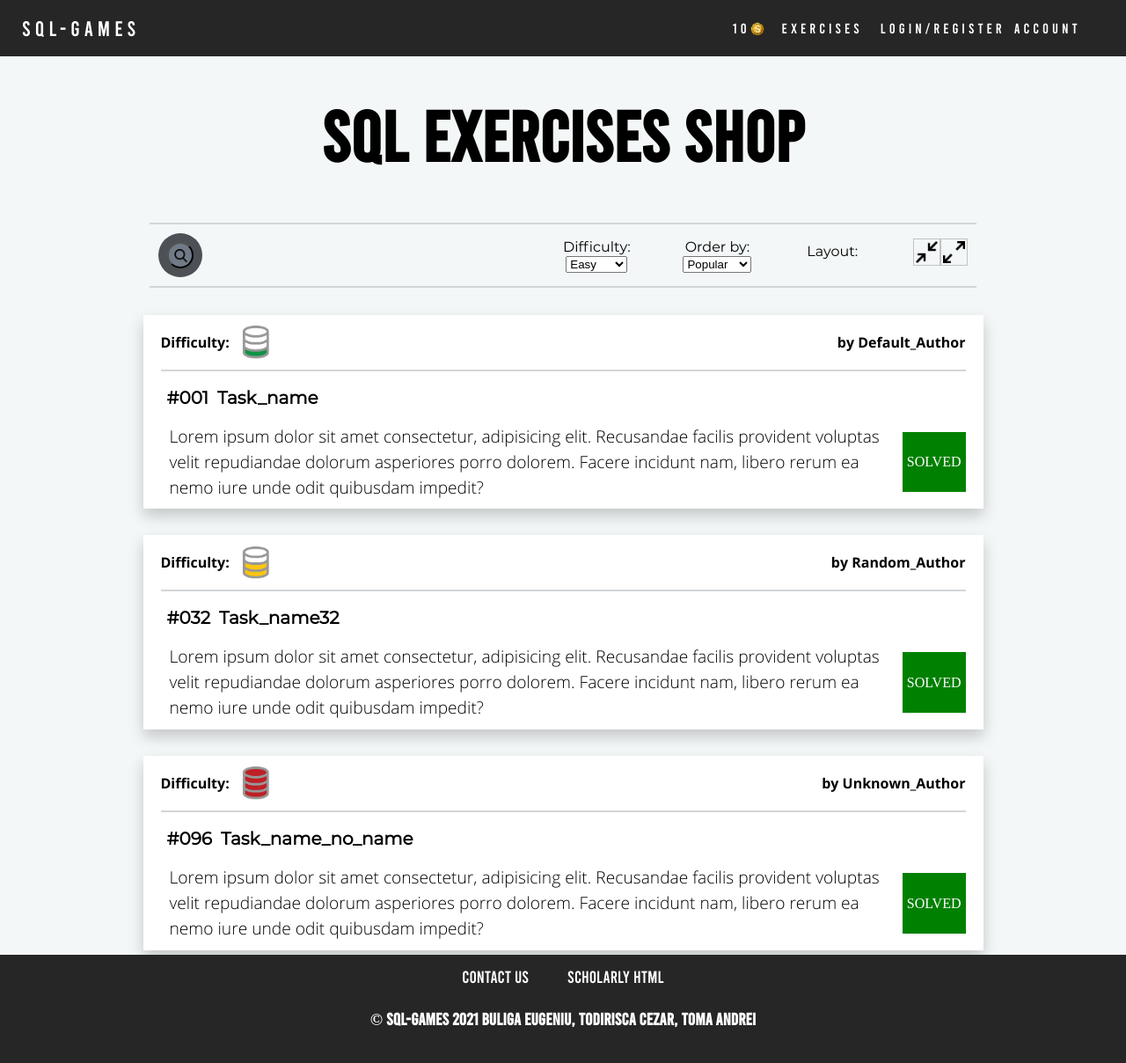
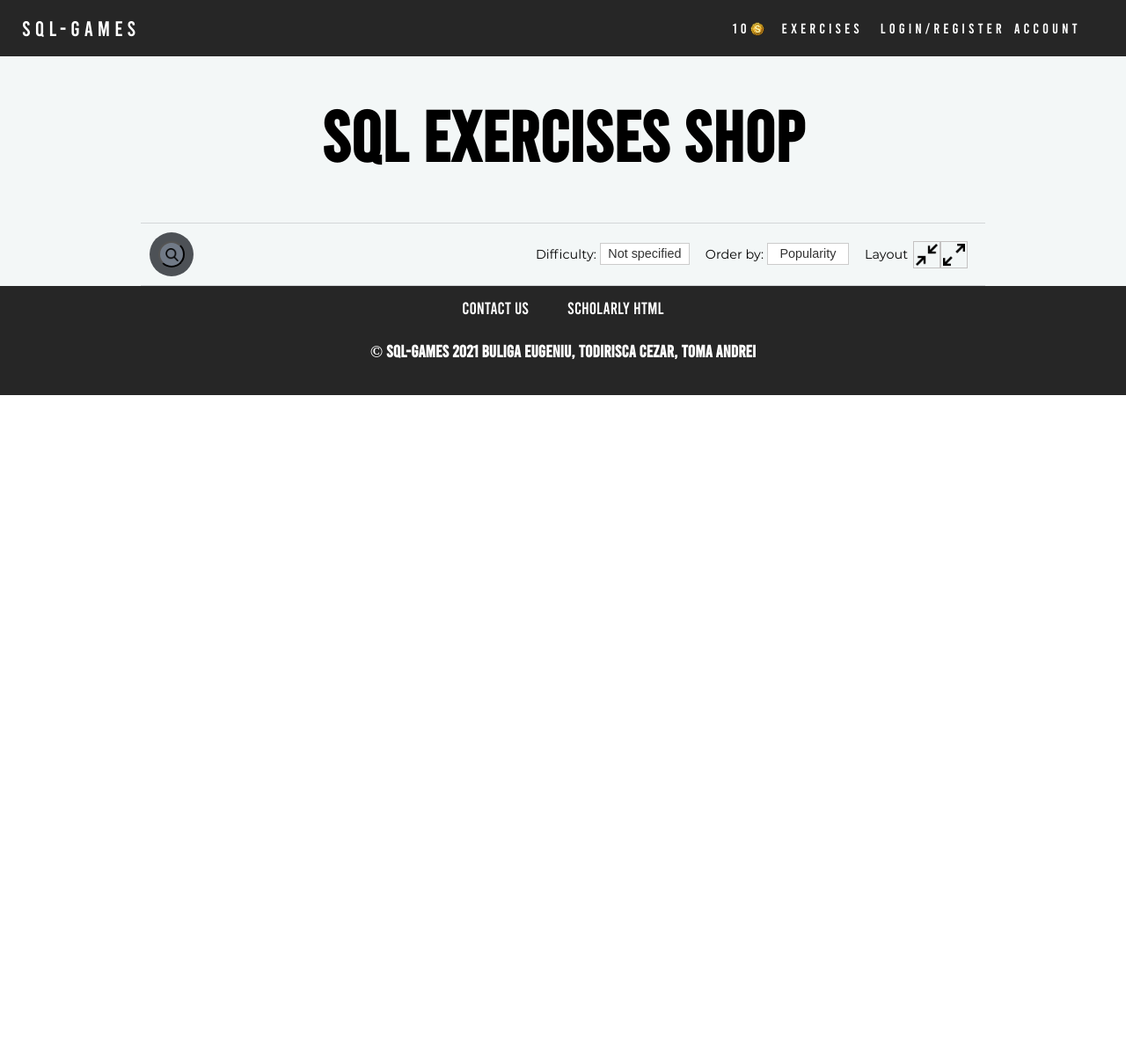
Before and after one commit to Ca3zsar/SQL-Games, a PHP site: page /shop.html in a window 1280 px wide. Shown: the whole page at 88% size. After the commit the page ends 449 px from the top, so only its background shows below. Run offline with PHP 8.4, Linux system fonts and the light colour scheme.

Commit message:
hard resetted shop

```diff
--- a/front-end/shop.html
+++ b/front-end/shop.html
@@ -59,9 +59,7 @@
     </div>
 
     <div class="shop-manager">
-
       <div class="search-box">
-
         <input class="search-input" type="text" name="" placeholder="Search">
         <button class="search-button" href="#">
           <img class="search-image" src="resources/search.png" />
@@ -69,10 +67,11 @@
       </div>
 
       <div class="shop-filter">
-        <div class="shop-filter-difficulty">
+        <div class="shop-select">
           <label>Difficulty:</label>
           <form>
-            <select size="1" name="D1">
+            <select>
+              <option selected> Not specified </option>
               <option>Easy</option>
               <option>Medium</option>
               <option>Hard</option>
@@ -80,151 +79,32 @@
           </form>
         </div>
 
-        <div class="shop-filter-sort">
-          <div class="shop-filter-criteria">
-            <label>Order by:</label>
-            <form>
-              <select size="1" name="D1">
-                <option>Popular</option>
-                <option>New</option>
-                <option>Solved</option>
-                <option>Locked</option>
-                <option>Unlocked</option>
-              </select>
-            </form>
-          </div>
+        <div class="shop-select">
+          <label>Order by:</label>
+          <form>
+            <select>
+              <option selected> Popularity </option>
+              <option> Date added </option>
+            </select>
+          </form>
         </div>
 
-        <div class="shop-filter-text">
-          <p>Layout:</p>
-        </div>
         <div class="shop-filter-layout">
           <form>
+            <label>Layout</label>
             <input type="image" value="Compact" src="resources/minimize-fullscreen.png"
               onclick="switch_style('compact');return false;" name="theme" id="compact">
             <input type="image" value="Extended" src="resources/expand-fullscreen.png"
               onclick="switch_style('extended');return false;" name="theme" id="extended">
           </form>
         </div>
+      </div>
+    </div>
 
-
-      </div>
+    <div class="exercise-list">
 
     </div>
 
-    <div class="shop-shelf">
-
-      <div class="task">
-
-        <div class="task-meta-diff">
-          <div class="task-difficulty">
-            <div class="task-difficulty-text">
-              <p>Difficulty: </p>
-            </div>
-            <img src="resources/difficulty_easy.png">
-          </div>
-          <div class="task-author">
-            <p>by Default_Author</p>
-          </div>
-        </div>
-
-        <div class="task-meta-name">
-          <div class="task-id">
-            <p>#001</p>
-          </div>
-          <div class="task-name">
-            <p>Task_name</p>
-          </div>
-        </div>
-
-        <div class="task-meta-content">
-          <div class="task-content">
-            <p>Lorem ipsum dolor sit amet consectetur, adipisicing elit. Recusandae facilis provident voluptas velit
-              repudiandae dolorum asperiores porro dolorem. Facere incidunt nam, libero rerum ea nemo iure unde odit
-              quibusdam impedit?</p>
-          </div>
-          <div class="task-button">
-            <p>SOLVED</p>
-          </div>
-        </div>
-
-      </div>
-
-
-      <div class="task">
-        <div class="task-meta-diff">
-          <div class="task-difficulty">
-            <div class="task-difficulty-text">
-              <p>Difficulty: </p>
-            </div>
-            <img src="resources/difficulty_medium.png">
-          </div>
-          <div class="task-author">
-            <p>by Random_Author</p>
-          </div>
-        </div>
-
-        <div class="task-meta-name">
-          <div class="task-id">
-            <p>#032</p>
-          </div>
-          <div class="task-name">
-            <p>Task_name32</p>
-          </div>
-        </div>
-
-        <div class="task-meta-content">
-          <div class="task-content">
-            <p>Lorem ipsum dolor sit amet consectetur, adipisicing elit. Recusandae facilis provident voluptas velit
-              repudiandae dolorum asperiores porro dolorem. Facere incidunt nam, libero rerum ea nemo iure unde odit
-              quibusdam impedit?</p>
-          </div>
-          <div class="task-button">
-            <p>SOLVED</p>
-          </div>
-        </div>
-
-      </div>
-
-      <div class="task">
-        <div class="task-meta-diff">
-          <div class="task-difficulty">
-            <div class="task-difficulty-text">
-              <p>Difficulty: </p>
-            </div>
-            <img src="resources/difficulty_hard.png">
-          </div>
-          <div class="task-author">
-            <p>by Unknown_Author</p>
-          </div>
-        </div>
-
-        <div class="task-meta-name">
-          <div class="task-id">
-            <p>#096</p>
-          </div>
-          <div class="task-name">
-            <p>Task_name_no_name</p>
-          </div>
-        </div>
-
-        <div class="task-meta-content">
-          <div class="task-content">
-            <p>Lorem ipsum dolor sit amet consectetur, adipisicing elit. Recusandae facilis provident voluptas velit
-              repudiandae dolorum asperiores porro dolorem. Facere incidunt nam, libero rerum ea nemo iure unde odit
-              quibusdam impedit?</p>
-          </div>
-          <div class="task-button">
-            <p>SOLVED</p>
-          </div>
-        </div>
-
-      </div>
-
-
-
-
-    </div>
 
     <footer class="footer-bar">
       <a href="#">Contact us</a>
--- a/front-end/styles/shop.css
+++ b/front-end/styles/shop.css
@@ -14,9 +14,8 @@ body {
   position: relative;
   background: #f3f7f7;
   height: auto;
-  display: flex;
-  flex-direction: column;
-  align-items: center;
+  display: inline-flex;
+  flex-wrap: wrap;
   justify-content: center;
 }
 
@@ -30,14 +29,14 @@ body {
 .shop-manager {
   font-family: montserrat-regular;
   padding: 10px;
-  /* height: fit-content; */
-  width: 920px;
+  height: fit-content;
+  width: 940px;
   display: flex;
   justify-content: space-between;
   align-items: center;
 
-  border-top: 2px solid #d3d6d8;
-  border-bottom: 2px solid #d3d6d8;
+  border-top: 1px solid #d3d6d8;
+  border-bottom: 1px solid #d3d6d8;
 }
 
 .search-image {
@@ -87,31 +86,63 @@ body {
   width: 0px;
 }
 
-@media screen and (max-width: 620px) {
-  .search-box:hover > .search-input {
-    width: 150px;
-    padding: 0 6px;
+
+.shop-select{
+    display:flex;
 }
+
+.shop-select:after {
+  font: 15px "Consolas", monospace;
+  color: #333;
+  -webkit-transform: rotate(90deg);
+  -moz-transform: rotate(90deg);
+  -ms-transform: rotate(90deg);
+  transform: rotate(90deg);
+
+  position: absolute;
+  pointer-events: none;
+}
+
+.shop-select select {
+  -webkit-appearance: none;
+  -moz-appearance: none;
+  appearance: none;
+  /* Add some styling */
+
+  display: block;
+  width: 100%;
+  max-width: 220px;
+  height: 25px;
+
+  float: right;
+  margin: 2px;
+  padding: 0px 6px;
+  font-size: 0.9em;
+  line-height: 1.5;
+  color: #333;
+  background-color: #ffffff;
+  background-image: none;
+  border: 1px solid #cccccc;
+  -ms-word-break: normal;
+  word-break: normal;
+
+  text-align: center;
+}
+
+.shop-select label, .shop-filter-layout label{
+    padding:6px;
+    font-size:0.9em;
 }
 
 .shop-filter {
   display: flex;
   flex-direction: row;
-  justify-content: space-between;
-  width: 50%;
+  justify-content: center;
+  align-items: center;
+  justify-content: space-evenly;
+  width: 55%;
+  height:100%;
   flex-wrap: nowrap;
-}
-
-.shop-filter-sort {
-  display: flex;
-  flex-direction: row;
-  justify-content: space-between;
-  flex-wrap: nowrap;
-}
-
-.shop-filter p {
-  margin: 1px;
-  padding: 2px;
 }
 
 .shop-filter-layout form {
@@ -129,92 +160,45 @@ body {
   padding: 2px;
 }
 
-.shop-shelf {
-  padding-top: 1px;
-  padding-left: 60px;
-  padding-right: 60px;
+@media screen and (max-width: 910px) {
+    .search-box:hover > .search-input {
+      width: 150px;
+      padding: 0 6px;
     }
 
-.task {
-  width: 915px;
-  height: fit-content;
-
-  background-color: #ffffff;
-  box-shadow: 0 8px 16px 0 rgba(0, 0, 0, 0.2);
-  margin-top: 30px;
-
-  padding-right: 20px;
-  padding-left: 20px;
-  margin-bottom: 5px;
+    .shop-filter{
+        width:65%;
+    }
   }
 
-.task-difficulty {
-  display: flex;
-  flex-direction: row;
-  align-items: center;
+@media screen and (max-width:800px)
+{
+    .search-box:hover > .search-input {
+        width: 130px;
+        padding: 0 6px;
+      }
+    .shop-filter{
+        width:70%;
+    }
+    .shop-select label, .shop-filter-layout label{
+        font-size:0.7em;
+    }
 }
 
-.task-difficulty img {
-  display: flex;
-  align-items: center;
-  margin-left: 10px;
-  width: 40px;
+@media screen and (max-width: 690px) {
+    .shop-manager{
+        flex-direction: column;
+    }
+    .shop-filter{
+        width:100%;
+        /* flex-direction: column; */
     }
 
-.task-author {
-  font-weight: lighter;
+    .search-box{
+        margin-bottom:10px;
     }
 
-.task-meta-diff {
-  display: flex;
-  justify-content: space-between;
-  border-bottom: 2px solid #d3d6d8;
-  align-items: center;
-  font-family: open-sans-bold;
+    .shop-header{
+        font-size:2em;
     }
-
-.task-meta-name p {
-  margin: 0px;
-  display: flex;
-  padding: 5px;
 }
-
-.task-meta-name {
-  display: flex;
-
-  margin-top: 10px;
-  margin-left: 2px;
-  margin-bottom: 0px;
-
-  color: black;
-  font-family: montserrat-regular;
-  font-weight: bolder;
-
-  font-size: 20px;
-  text-decoration: none;
-}
-
-.task-meta-content {
-  display: flex;
-  flex-direction: row;
-  align-items: center;
-}
-
-.task-content {
-  font-size: 1.2em;
-  font-family: open-sans-light;
-  text-align: left;
-  margin: 1px;
-  padding: 1px;
-}
-
-.task-content p {
-  margin: 5px;
-  padding: 3px;
-}
-
-.task-button {
-  background-color: green;
-  color: white;
-  padding: 5px;
-}
--- a/front-end/styles/shop_compact.css
+++ /dev/null
@@ -1,181 +0,0 @@
-@import "font-importer.css";
-
-body{
-	text-align: center;
-	display: flex;
-	margin:0;
-	padding:0;
-	box-sizing: border-box;
-}
-
-.content-area{
-    flex:1 0 auto;
-	width:100%;
-	position: relative;
-	background:#F3F7F7;
-	height: auto;
-	display:flex;
-    flex-direction: column;
-	align-items: center;
-	justify-content: center;
-}
-
-.shop-header{
-    width: 100%;
-    padding-top: 50px;
-    background: linear-gradient(to bottom,rgb(25,49,103),rgb(50, 97, 206,0.5),rgba(255,0,0,0));
-    font-family: bebas;
-    font-size:40px;
-}
-
-.shop-manager{
-    font-family: montserrat-regular;
-    padding: 10px;
-    height: 30px;
-    width: 920px;
-    display: flex;
-    justify-content: space-between;
-
-    border-top: 2px solid #d3d6d8;
-    border-bottom: 2px solid #d3d6d8;
-}
-
-.shop-filter{
-    display: flex;
-    flex-direction: row;
-    justify-content: space-between;
-    width:50%;
-    flex-wrap: nowrap;
-}
-
-.shop-filter-sort{
-    display: flex;
-    flex-direction: row;
-    justify-content: space-between;
-    flex-wrap: nowrap;
-}
-
-.shop-filter p{
-    margin: 1px;
-    padding: 2px;
-}
-
-.shop-filter-layout form{
-    display: flex;
-    justify-content: space-between;
-    flex-direction: row;
-}
-
-.shop-filter-layout input{
-    width:25px;
-    font-size: 10px;
-    border-style: solid;
-    border-color: #c4c2c2;
-    border-width: 1px;
-    padding: 2px;
-}
-
-.shop-shelf{
-    padding-top:1px;
-    padding-left: 60px;
-    padding-right: 60px;
-}
-
-.task{
-    width:915px;
-    height:fit-content;
-
-    background-color: #ffffff;
-    box-shadow: 0 8px 16px 0 rgba(0,0,0,.2);
-    margin-top:30px;
-
-	padding-right: 20px;
-    padding-left: 20px;
-    margin-bottom: 5px;
-}
-
-.task-difficulty{
-    display:flex;
-    flex-direction: row;
-    align-items: center;
-}
-
-.task-difficulty img{
-    display:flex;
-    align-items: center;
-    margin-left:10px;
-    width: 60px;
-    padding: 10px;
-}
-
-.task-difficulty-text{
-    display: none;
-}
-
-.task-author p{
-    font-weight: lighter;
-    text-align: left;
-    margin-top:3px;
-}
-
-.task-meta-diff{
-    display:flex;
-    flex-direction: column;
-    justify-content:start;
-    align-items: flex-start;
-    font-family: open-sans-bold;
-}
-
-.task-meta-name{
-    display:flex;
-    align-items: center;
-}
-
-.task-meta-name p{
-    margin:0px;
-    padding:5px;
-}
-
-.task{
-    display:flex;
-}
-
-.task-meta-name{
-    display:flex;
-
-    margin-top: 10px;
-	margin-left: 2px;
-    margin-bottom: 0px;
-
-    color:black;
-	font-family: montserrat-regular;
-    font-weight: bolder;
-
-	font-size: 20px;
-    text-decoration: none;
-}
-
-.task-meta-content{
-    display:flex;
-    flex-direction: row;
-    align-items: center;
-}
-
-.task-content{
-    font-size: 1.2em;
-    font-family: open-sans-light;
-	text-align:left;
-	margin: 1px;
-    padding: 1px;
-}
-
-.task-content p{
-    margin: 5px;
-    padding: 3px;
-}
-
-.task-button{
-    background-color: green;
-    color: white;
-    padding:5px;
-}
```
Lines whose indentation alone changed are shown as unchanged.
